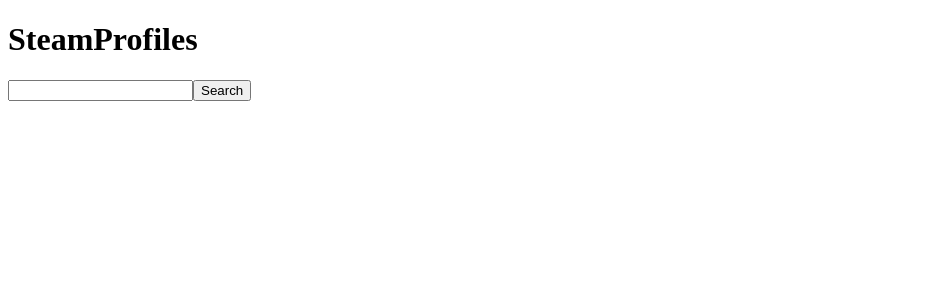
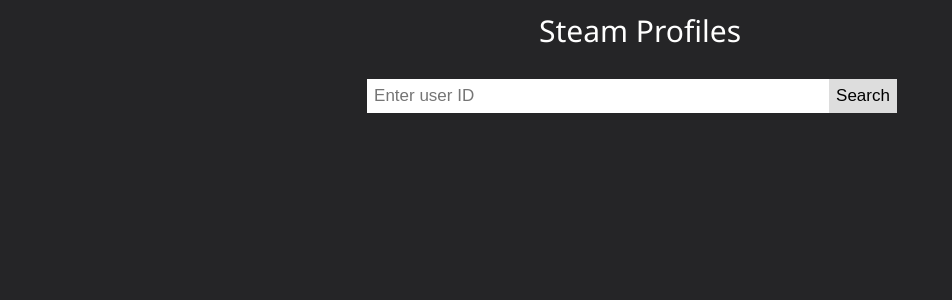
Before and after one commit to aradzimski/SteamProfiles, an Angular app: page / in a window 1280 px wide. Shown: the top 300 px of the page, without its empty margins (0-952 px from the left). Built offline with nearby package versions, Linux system fonts and the light colour scheme.

Commit message:
Style dla userprofile component

```diff
--- a/src/app/app.component.css
+++ b/src/app/app.component.css
@@ -0,0 +1,7 @@
+.title {
+    width: 90%;
+    margin: 0 auto;
+    text-align: center;
+    padding: 10px;
+    font-size: 30px;
+}
--- a/src/app/app.component.html
+++ b/src/app/app.component.html
@@ -1,4 +1,4 @@
-<h1>SteamProfiles</h1>
+<div class="title">Steam Profiles</div>
 <search></search>
 <user-profile></user-profile>
 <router-outlet></router-outlet>
--- a/src/app/search/search.component.css
+++ b/src/app/search/search.component.css
@@ -0,0 +1,28 @@
+.searchbar {
+    width:50%;
+    margin: 0 auto;
+    text-align: center;
+    margin-top: 10px;
+}
+
+.searchbar input {
+    padding: 7px;
+    margin-top: 8px;
+    font-size: 17px;
+    width: 70%;
+    border: none;
+}
+
+.searchbar button {
+  padding: 7px;
+  margin-top: 8px;
+  margin-right: 16px;
+  background: #ddd;
+  font-size: 17px;
+  border: none;
+  cursor: pointer;
+}
+
+.searchbar button:hover {
+    background: #ccc;
+}
--- a/src/app/search/search.component.html
+++ b/src/app/search/search.component.html
@@ -1,4 +1,8 @@
-<form role="searchbox" [formGroup]="searchForm">
-    <input type='text' formControlName="Searchbar">
-    <button (click)='onSubmit()'>Search</button>
-</form>
+<div class="formSearch">
+    <div class="searchbar">
+        <form role="searchbox" [formGroup]="searchForm">
+            <input type='text' formControlName="Searchbar" placeholder="Enter user ID">
+            <button (click)='onSubmit()'>Search</button>
+        </form>
+    </div>
+</div>
--- a/src/app/user-profile/user-profile.component.css
+++ b/src/app/user-profile/user-profile.component.css
@@ -0,0 +1,43 @@
+.profileHeader {
+    background-color:rgb(98, 106, 119);
+    padding: 20px;
+    margin-top: 20px;
+}
+
+.userInformations {
+    width: 70%;
+    margin: 0 auto;
+    text-align: center;
+    margin-top: 10px;
+}
+
+.userAvatar {
+    width: 188px;
+    height: 188px;
+    background-color: rgb(84, 110, 228);
+    border-radius: 50%;
+    margin: 0 auto;
+}
+
+.userAvatar img {
+    position: relative;
+    top: 2px;
+    left: 2px;
+    border-radius: 50%;
+}
+
+.userName {
+    font-size: 24px;
+}
+
+.userURL {
+    margin-top: 5px;
+}
+
+.userURL a, .userURL a:visited, .userURL a:active {
+    text-decoration: none;
+    color: white;
+}
+.userURL a:hover {
+    color: rgb(84, 110, 228);
+}
--- a/src/app/user-profile/user-profile.component.html
+++ b/src/app/user-profile/user-profile.component.html
@@ -1,3 +1,10 @@
-<p *ngIf="user">
-  {{ user.personaname }}
-</p>
+<div *ngIf="user" class="userProfile">
+  <div class="profileHeader">
+    <div class="userAvatar"><img src="{{ user.avatarfull }}"></div>
+    <div class="userInformations">
+      <div class="userName">{{ user.personaname }}</div>
+      <div class="userID">ID: {{ user.steamid }}</div>
+      <div class="userURL"><a href="{{ user.profileurl }}">{{ user.profileurl }}</a></div>
+    </div>
+  </div>
+</div>
--- a/src/styles.css
+++ b/src/styles.css
@@ -1 +1,8 @@
 /* You can add global styles to this file, and also import other style files */
+html, body {
+    font-family: 'Segoe UI', sans-serif;
+    color: white;
+    background-color: rgb(37, 37, 39);
+    padding: 0;
+    margin: 0;
+}
```
